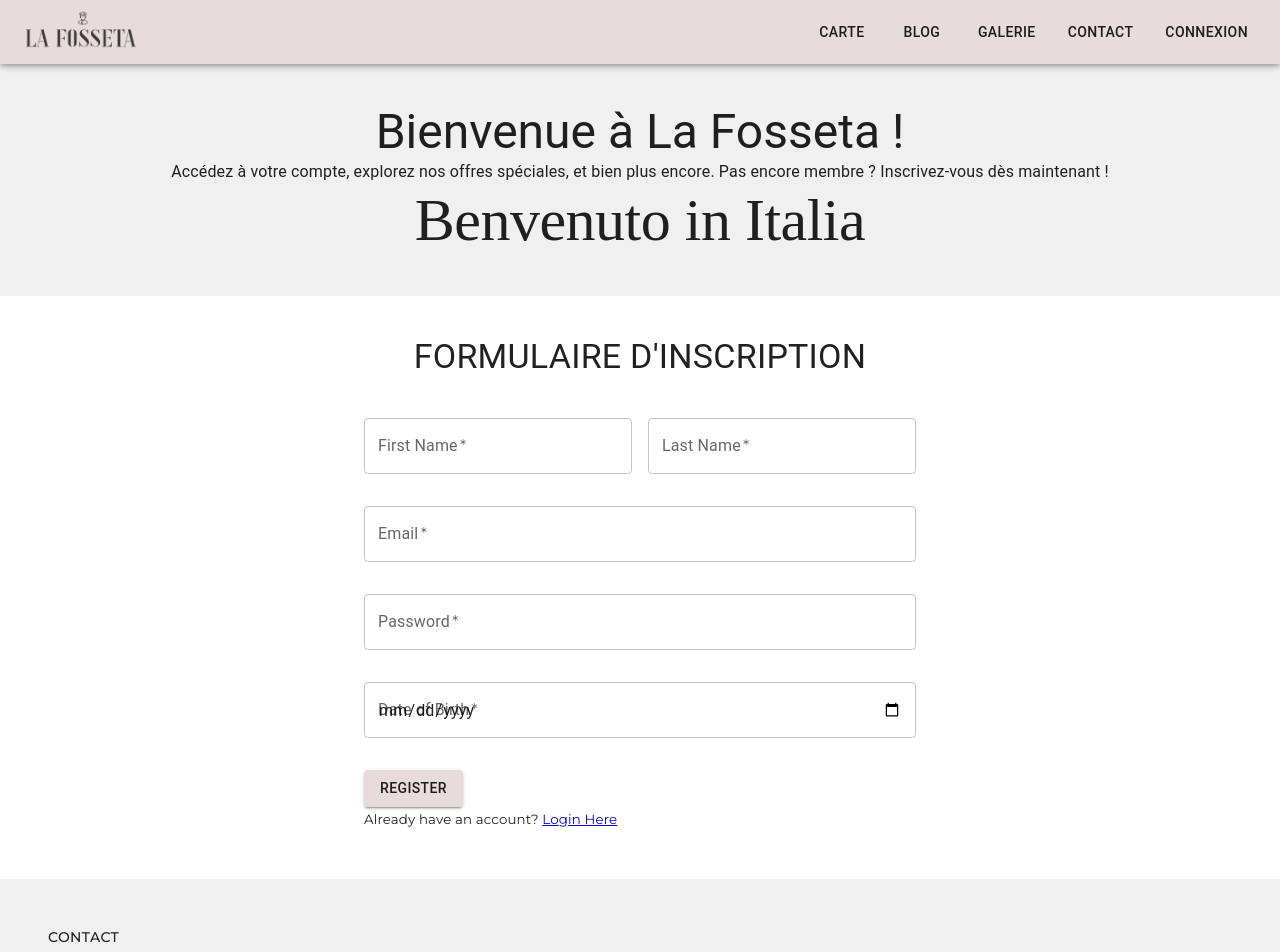
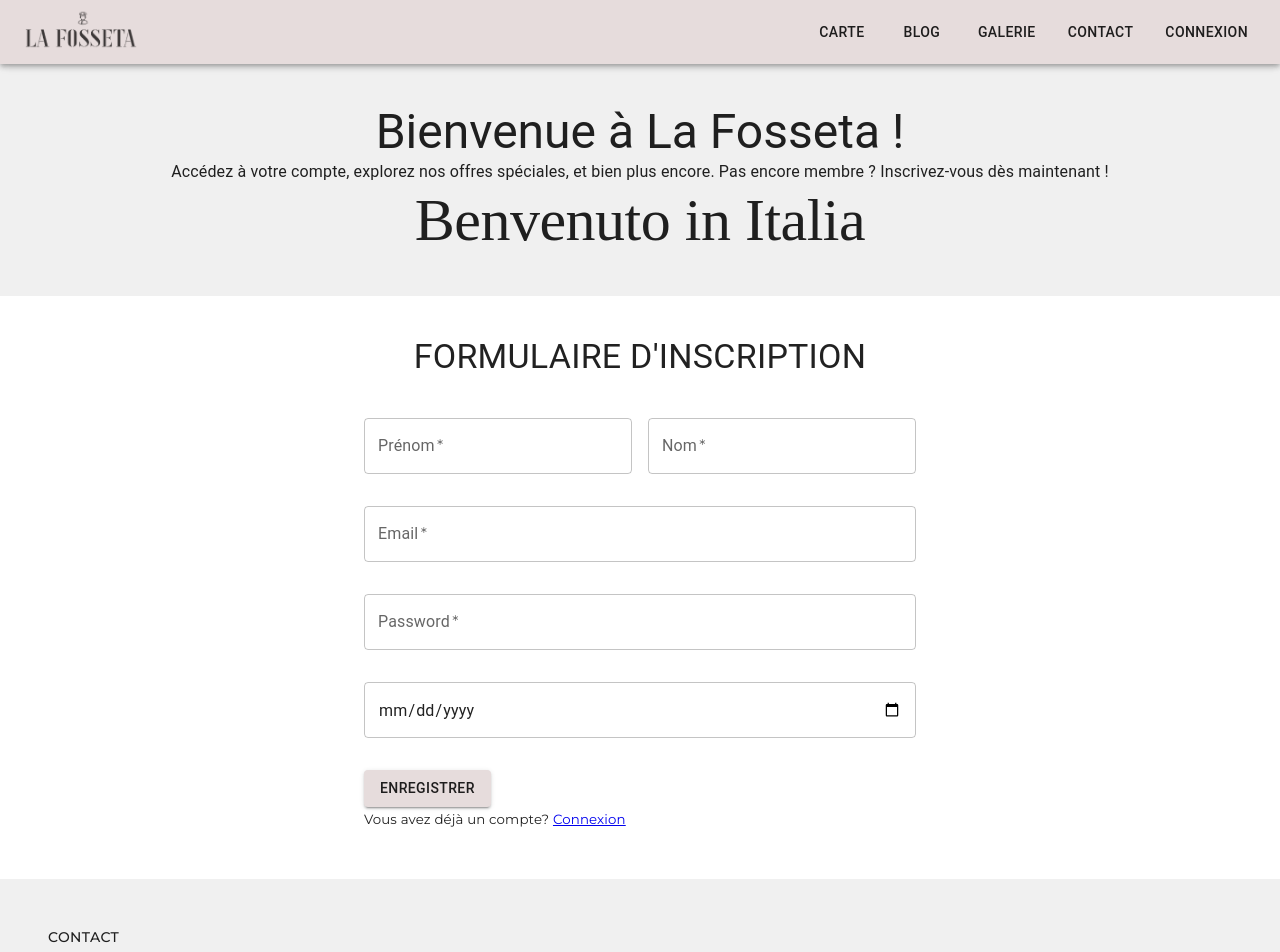
Before and after one commit to tOCHSKa/restReactTsMui, a React (Vite) app in the folder Front-ReactViteTsMUI/vite-project/: page /register in a window 1280 px wide. Shown: the top 952 px of the page. Built offline with nearby package versions, Linux system fonts and the light colour scheme; a web font is replaced by a local one.

Commit message:
Update LoginForm & RegisterForm 1.1

```diff
--- a/Front-ReactViteTsMUI/vite-project/src/components/Login.tsx
+++ b/Front-ReactViteTsMUI/vite-project/src/components/Login.tsx
@@ -57,7 +57,7 @@ const Login = () => {
                 <Button variant="contained" color="primary" type="submit">Connexion</Button>
 
             </form>
-            <small>Need an account? <Link to="/register">Register here</Link></small>
+            <small>Besoin d'un compte ? <Link to="/register">Enregistrez vous ici</Link></small>
         </React.Fragment>
     );
 }
--- a/Front-ReactViteTsMUI/vite-project/src/components/Register.tsx
+++ b/Front-ReactViteTsMUI/vite-project/src/components/Register.tsx
@@ -27,7 +27,7 @@ const RegisterForm = () => {
                         type="text"
                         variant='outlined'
                         color='secondary'
-                        label="First Name"
+                        label="Prénom"
                         onChange={e => setFirstName(e.target.value)}
                         value={firstName}
                         fullWidth
@@ -37,7 +37,7 @@ const RegisterForm = () => {
                         type="text"
                         variant='outlined'
                         color='secondary'
-                        label="Last Name"
+                        label="Nom"
                         onChange={e => setLastName(e.target.value)}
                         value={lastName}
                         fullWidth
@@ -70,16 +70,16 @@ const RegisterForm = () => {
                     type="date"
                     variant='outlined'
                     color='secondary'
-                    label="Date of Birth"
+                    // label="Date of Birth"
                     onChange={e => setDateOfBirth(e.target.value)}
                     value={dateOfBirth}
                     fullWidth
                     required
                     sx={{ mb: 4 }}
                 />
-                <Button variant="contained" color="primary" type="submit">Register</Button>
+                <Button variant="contained" color="primary" type="submit">Enregistrer</Button>
             </form>
-            <small>Already have an account? <Link to="/connexion">Login Here</Link></small>
+            <small>Vous avez déjà un compte? <Link to="/connexion">Connexion</Link></small>
 
         </React.Fragment>
     )
--- a/Front-ReactViteTsMUI/vite-project/src/routes/Create.tsx
+++ b/Front-ReactViteTsMUI/vite-project/src/routes/Create.tsx
@@ -1,4 +1,4 @@
-import { Box, Container, FormControl, FormLabel, styled, Typography } from '@mui/material';
+import { Box, Container, Typography } from '@mui/material';
 import RegisterForm from '../components/Register';
 import Bandeau from '../components/Bandeau';
 
--- a/Front-ReactViteTsMUI/vite-project/src/routes/Root.tsx
+++ b/Front-ReactViteTsMUI/vite-project/src/routes/Root.tsx
@@ -9,8 +9,8 @@ import Navbar from '../components/Navbar';
 import Footer from '../components/Footer';
 import ScrollToTop from '../components/ScrollToTop';
 import Create from './Create';
-import Login from '../components/Login';
-import RegisterForm from '../components/Register';
+import React from 'react';
+
 
 const Root: React.FC = () => {
     return (
```
